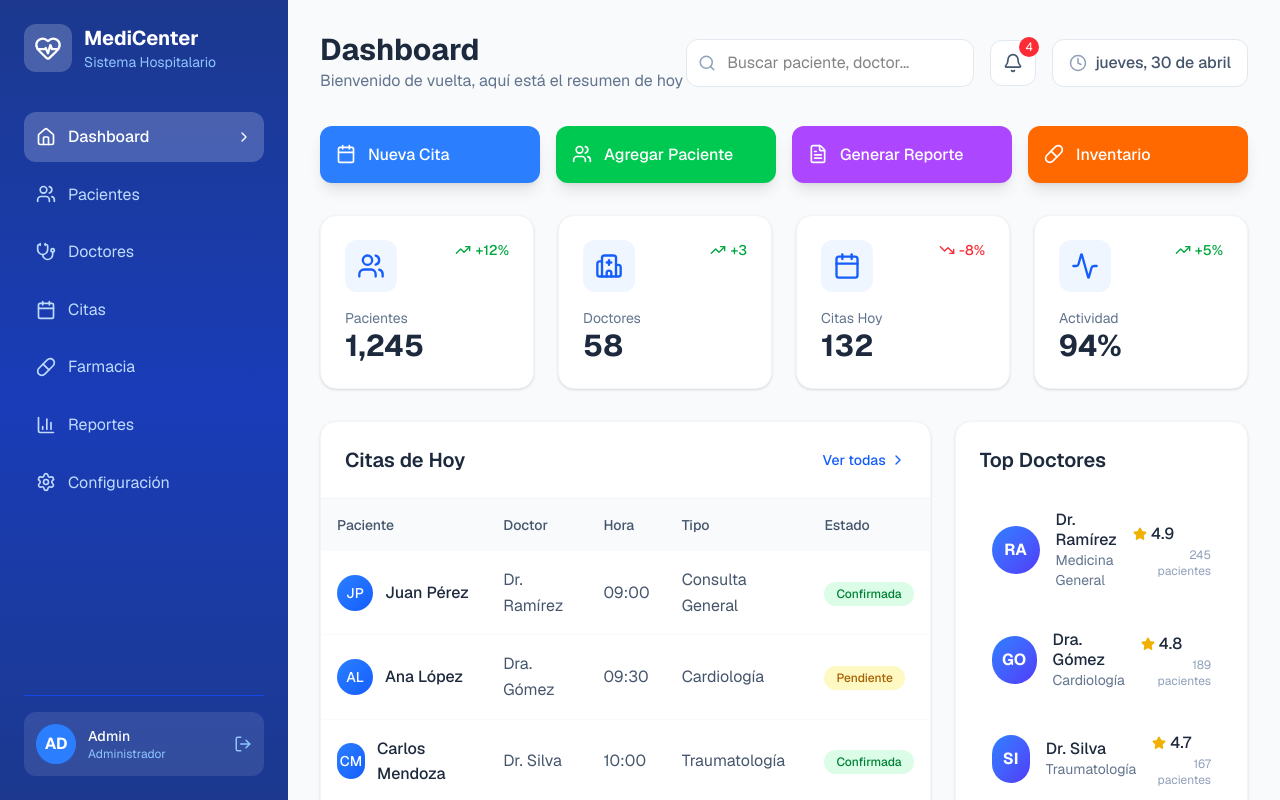
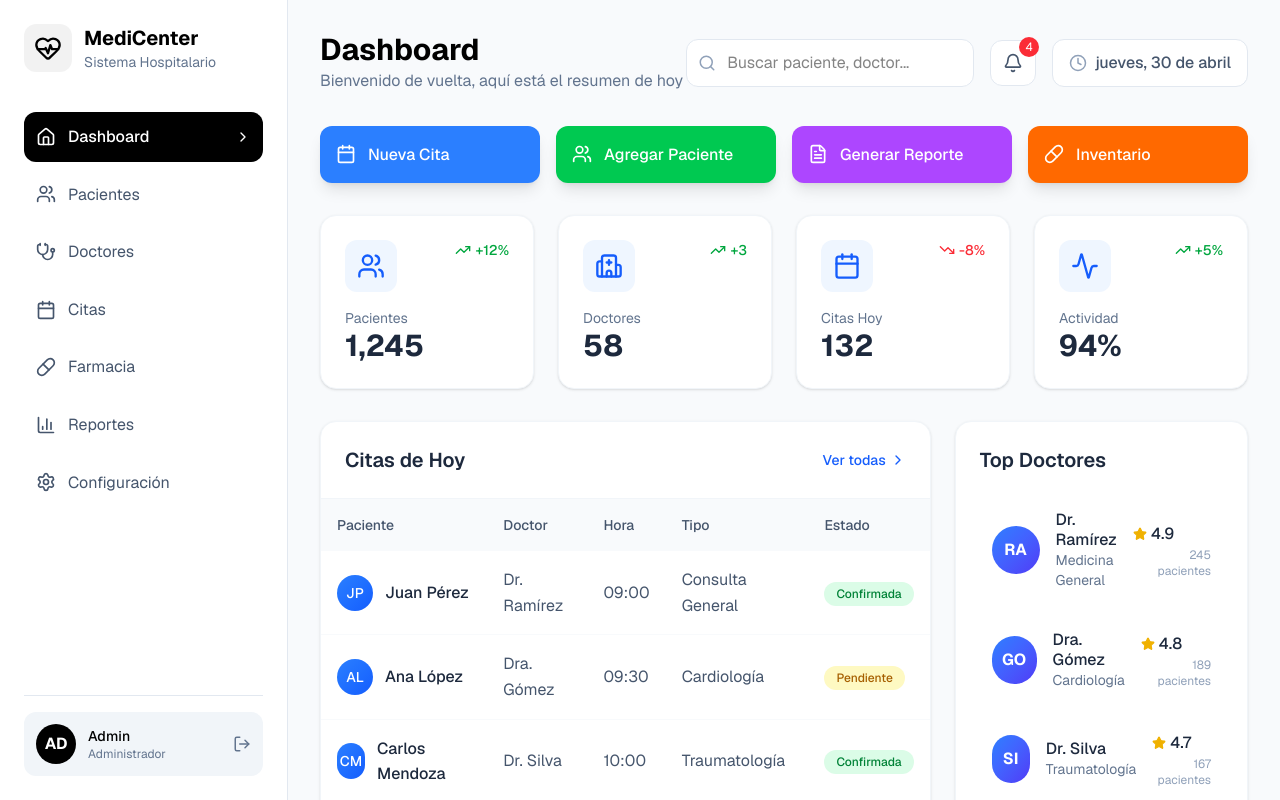
Before and after one commit to Dexterglz/GermanFront, a Next.js app: page /institucion in a window 1280 px wide. Shown: the top 800 px of the page. Built offline with nearby package versions, Linux system fonts and the light colour scheme.

Commit message:
Terminos y condiciones

```diff
--- a/app/Admin/page.tsx
+++ b/app/Admin/page.tsx
@@ -1,6 +1,7 @@
 "use client"
 
 import { useState, useEffect } from "react"
+import { useRouter } from "next/navigation";
 import { cn } from "../lib/utils"
 import {
   Users,
@@ -198,6 +199,13 @@ function Sidebar({
   collapsed: boolean
   onToggle: () => void
 }) {
+  const router = useRouter();
+
+  const handleLogout = () => {
+    localStorage.removeItem("token");
+    sessionStorage.clear();
+    router.replace("/login");
+  };
   return (
     <aside
       className={cn(
@@ -254,6 +262,7 @@ function Sidebar({
           {!collapsed && <span></span>}
         </button>
         <button
+          onClick={handleLogout}
           className={cn(
             "w-full flex items-center gap-3 px-3 py-2.5 rounded-lg text-sm font-medium text-sidebar-foreground/60 hover:bg-destructive/20 hover:text-destructive transition-colors",
             collapsed && "justify-center px-0"
--- a/app/institucion/page.tsx
+++ b/app/institucion/page.tsx
@@ -39,7 +39,10 @@ import {
   DollarSign,
   PieChart,
   X,
+  Link,
 } from "lucide-react";
+import { useRouter } from "next/navigation";
+import { useNavigate } from "react-router-dom";
 
 // Types
 type NavSection = "Dashboard" | "Pacientes" | "Doctores" | "Citas" | "Farmacia" | "Reportes" | "Configuración";
@@ -2101,6 +2104,12 @@ const InstitutionDashboard: React.FC = () => {
   const [searchQuery, setSearchQuery] = useState("");
   const [activeSection, setActiveSection] = useState<NavSection>("Dashboard");
   const [appointments, setAppointments] = useState<Appointment[]>(appointmentsData);
+  const router = useRouter();
+  const handleLogout = () => {
+    localStorage.removeItem("token");
+    sessionStorage.clear();
+    router.replace("/login");
+  };
 
   const navItems: { icon: React.ReactNode; label: NavSection }[] = [
     { icon: <Home size={20} />, label: "Dashboard" },
@@ -2144,14 +2153,15 @@ const InstitutionDashboard: React.FC = () => {
   return (
     <div className="flex min-h-screen bg-slate-50">
       {/* SIDEBAR */}
-      <aside className="w-72 bg-gradient-to-b from-blue-900 via-blue-800 to-blue-900 text-white p-6 flex flex-col sticky top-0 h-screen">
+        <aside className="w-72 bg-white border-r border-slate-200 text-slate-900 p-6 flex flex-col sticky top-0 h-screen">
         <div className="flex items-center gap-3 mb-10">
-          <div className="w-12 h-12 bg-white/20 rounded-xl flex items-center justify-center">
-            <HeartPulse size={28} className="text-white" />
-          </div>
+          <div className="w-12 h-12 bg-black/5 rounded-xl flex items-center justify-center">
+            <HeartPulse size={28} className="text-black" />
+          </div>
+
           <div>
-            <h1 className="text-xl font-bold">MediCenter</h1>
-            <p className="text-blue-300 text-sm">Sistema Hospitalario</p>
+            <h1 className="text-xl font-bold text-black">MediCenter</h1>
+            <p className="text-slate-500 text-sm">Sistema Hospitalario</p>
           </div>
         </div>
 
@@ -2163,37 +2173,46 @@ const InstitutionDashboard: React.FC = () => {
               onClick={() => setActiveSection(item.label)}
               className={`flex items-center gap-3 p-3 rounded-xl cursor-pointer transition-all ${
                 activeSection === item.label
-                  ? "bg-white/20 text-white font-medium"
-                  : "text-blue-200 hover:bg-white/10 hover:text-white"
+                  ? "bg-black text-white font-medium"
+                  : "text-slate-600 hover:bg-slate-100 hover:text-black"
               }`}
             >
               {item.icon}
               <span>{item.label}</span>
-              {activeSection === item.label && <ChevronRight size={16} className="ml-auto" />}
+
+              {activeSection === item.label && (
+                <ChevronRight size={16} className="ml-auto" />
+              )}
             </motion.div>
           ))}
         </nav>
 
-        <div className="border-t border-blue-700 pt-4 mt-4">
-          <div className="flex items-center gap-3 p-3 rounded-xl bg-white/10">
-            <div className="w-10 h-10 bg-blue-500 rounded-full flex items-center justify-center font-bold">
+        <div className="border-t border-slate-200 pt-4 mt-4">
+          <div className="flex items-center gap-3 p-3 rounded-xl bg-slate-100">
+            <div className="w-10 h-10 bg-black text-white rounded-full flex items-center justify-center font-bold">
               AD
             </div>
+
             <div className="flex-1">
-              <p className="font-medium text-sm">Admin</p>
-              <p className="text-blue-300 text-xs">Administrador</p>
-            </div>
-            <LogOut size={18} className="text-blue-300 cursor-pointer hover:text-white" />
+              <p className="font-medium text-sm text-black">Admin</p>
+              <p className="text-slate-500 text-xs">Administrador</p>
+            </div>
+
+            <LogOut
+              size={18}
+              onClick={handleLogout}
+              className="text-slate-500 cursor-pointer hover:text-black transition"
+            />
           </div>
         </div>
       </aside>
 
       {/* CONTENIDO */}
-      <main className="flex-1 p-8 overflow-auto">
+      <main className="flex-1 p-8 overflow-auto bg-slate-50">
         {/* HEADER */}
         <div className="flex justify-between items-center mb-8">
           <div>
-            <h2 className="text-3xl font-bold text-slate-800">{activeSection}</h2>
+            <h2 className="text-3xl font-bold text-black">{activeSection}</h2>
             <p className="text-slate-500">
               {activeSection === "Dashboard" && "Bienvenido de vuelta, aquí está el resumen de hoy"}
               {activeSection === "Pacientes" && "Gestiona la información de los pacientes"}
--- a/app/login/page.tsx
+++ b/app/login/page.tsx
@@ -121,13 +121,13 @@ export default function Login() {
 
       if (form.correo === "doctor@test.com" && form.password === "123456") {
         localStorage.setItem("rol", "doctor")
-        router.push("/Doctor")
+        router.push("/doctor")
       } else if (form.correo === "admin@test.com" && form.password === "123456") {
         localStorage.setItem("rol", "admin")
-        router.push("/Admin")
+        router.push("/admin")
       } else if (form.correo === "asistente@test.com" && form.password === "123456") {
         localStorage.setItem("rol", "asistente")
-        router.push("/Asistente")
+        router.push("/asistente")
       } else if (form.correo === "institucion@test.com" && form.password === "123456") {
         localStorage.setItem("rol", "institucion")
         router.push("/institucion")
--- a/package.json
+++ b/package.json
@@ -15,6 +15,7 @@
     "next": "16.1.6",
     "react": "19.2.3",
     "react-dom": "19.2.3",
+    "react-router-dom": "^7.14.2",
     "tailwind-merge": "^3.5.0"
   },
   "devDependencies": {
```
Also changed, not shown: 1 other file (tests, documents, lock files or other folders).
